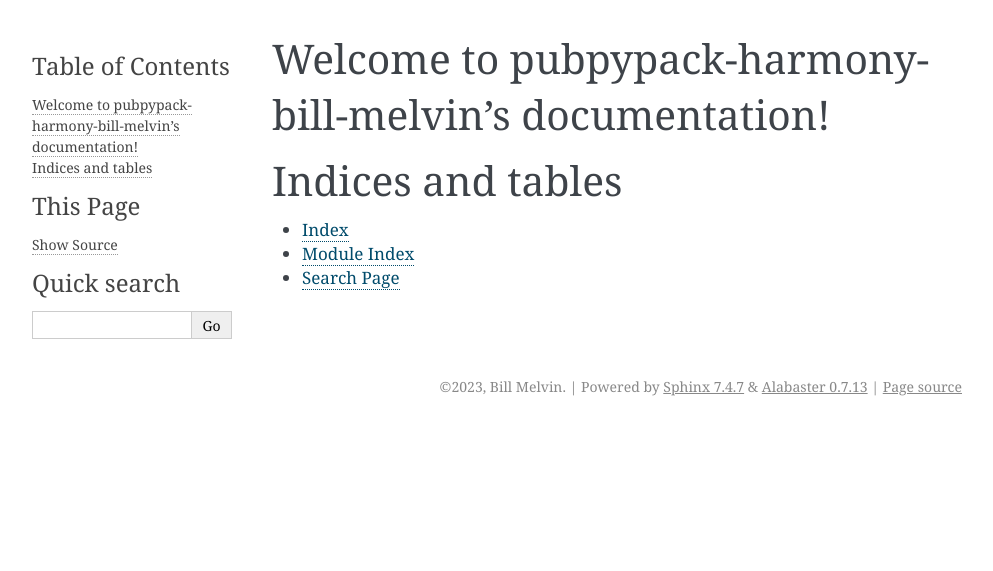
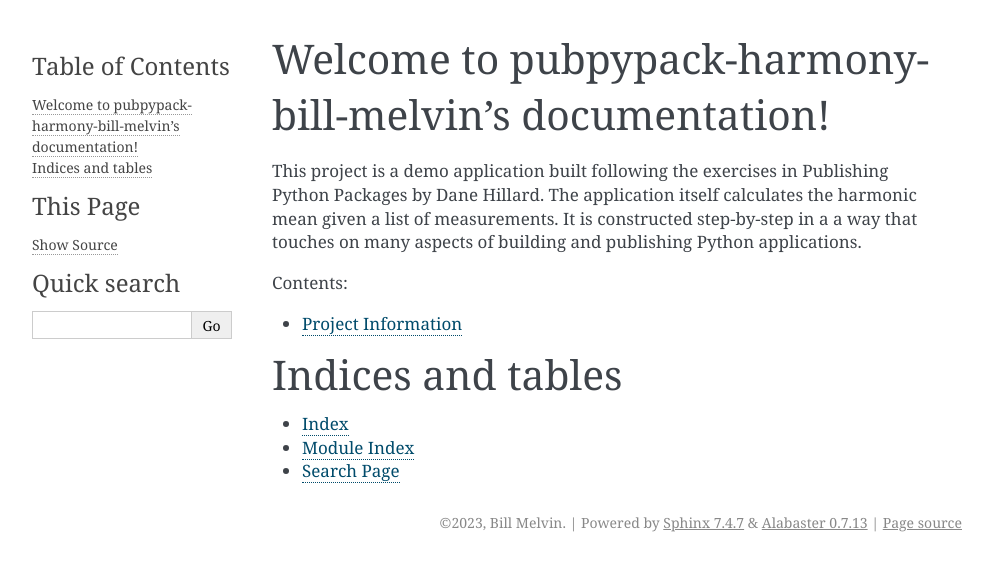
Before and after one commit to wmelvin/pub-py-pkg, a Sphinx documentation site: the page built from docs/index.rst, in a window 1280 px wide. Shown: the top 571 px of the page, without its empty margins (148-1141 px from the left). Built offline with Sphinx 7.4.7, drawn with Linux system fonts in a browser that asks for light colours; pages that are not in the unit, such as notebooks, are missing from menus.

```diff
--- a/docs/index.rst
+++ b/docs/index.rst
@@ -6,11 +6,17 @@
 Welcome to pubpypack-harmony-bill-melvin's documentation!
 =========================================================
 
+This project is a demo application built following the exercises in Publishing Python Packages by Dane Hillard.
+The application itself calculates the harmonic mean given a list of measurements.
+It is constructed step-by-step in a a way that touches on many aspects of building and publishing Python applications.
+
 .. toctree::
    :maxdepth: 2
    :caption: Contents:
 
    reference/modules
+
+   projinfo.rst
 
 
 
--- a/setup.cfg
+++ b/setup.cfg
@@ -100,7 +100,6 @@
 max-line-length = 100
 
 [testenv:docs]
-skip_install = True
 deps = sphinx
 commands =
     sphinx-apidoc \
@@ -115,7 +114,6 @@
     sphinx-build -n -W --keep-going -b html docs/ docs/_build/
 
 [testenv:devdocs]
-skip_install = True
 deps =
     sphinx
     sphinx-autobuild
@@ -130,4 +128,4 @@
         src/imppkg/*.c \
         src/imppkg/*.so
     sphinx-autobuild -n -W -b html docs/ docs/_build/
-    # The default port is 8000. Use the --port to change it.
+    # The default port is 8000. Use the --port option to change it.
```
Also changed, not shown: docs/projinfo.rst (added, +8 -0 lines), 2 other files.
